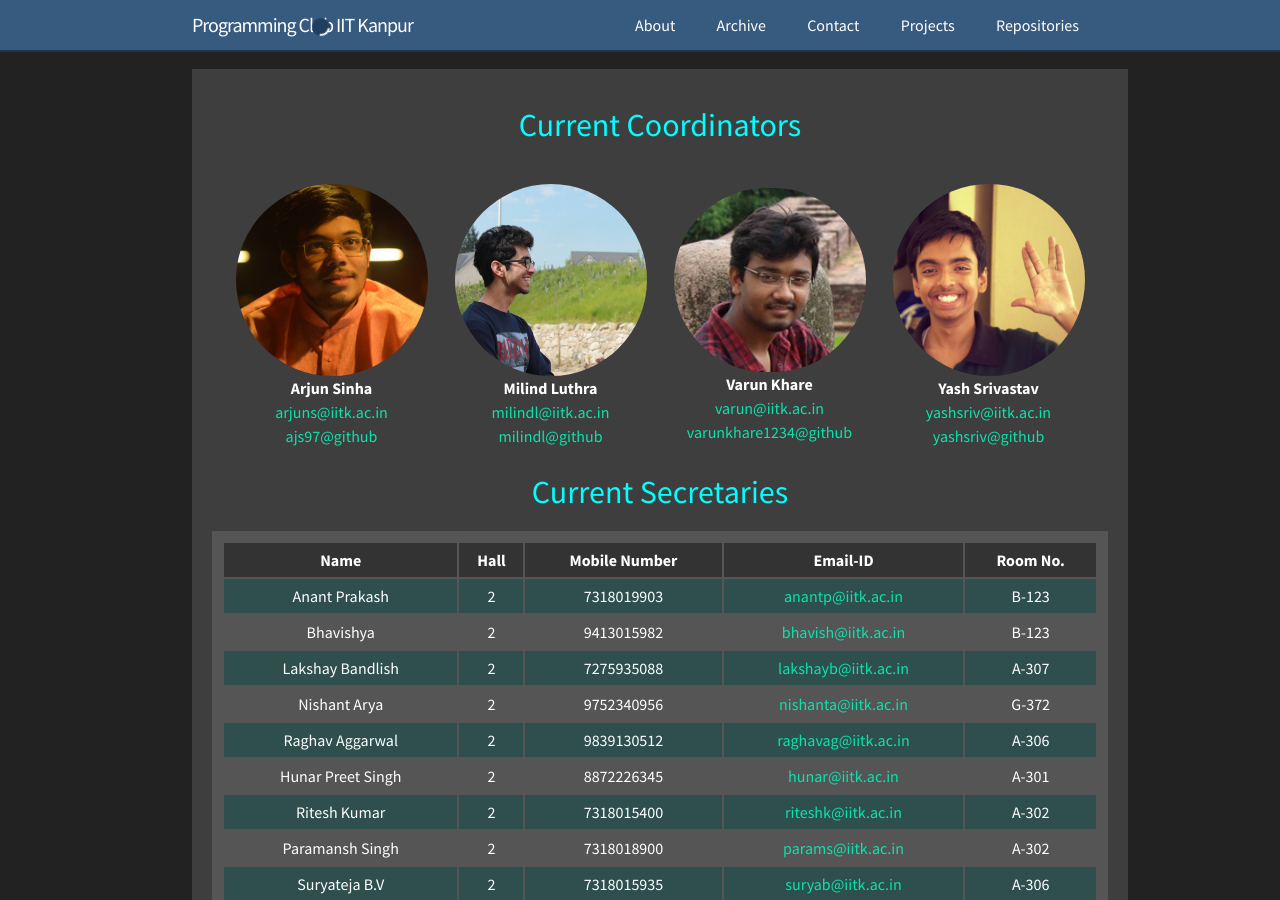
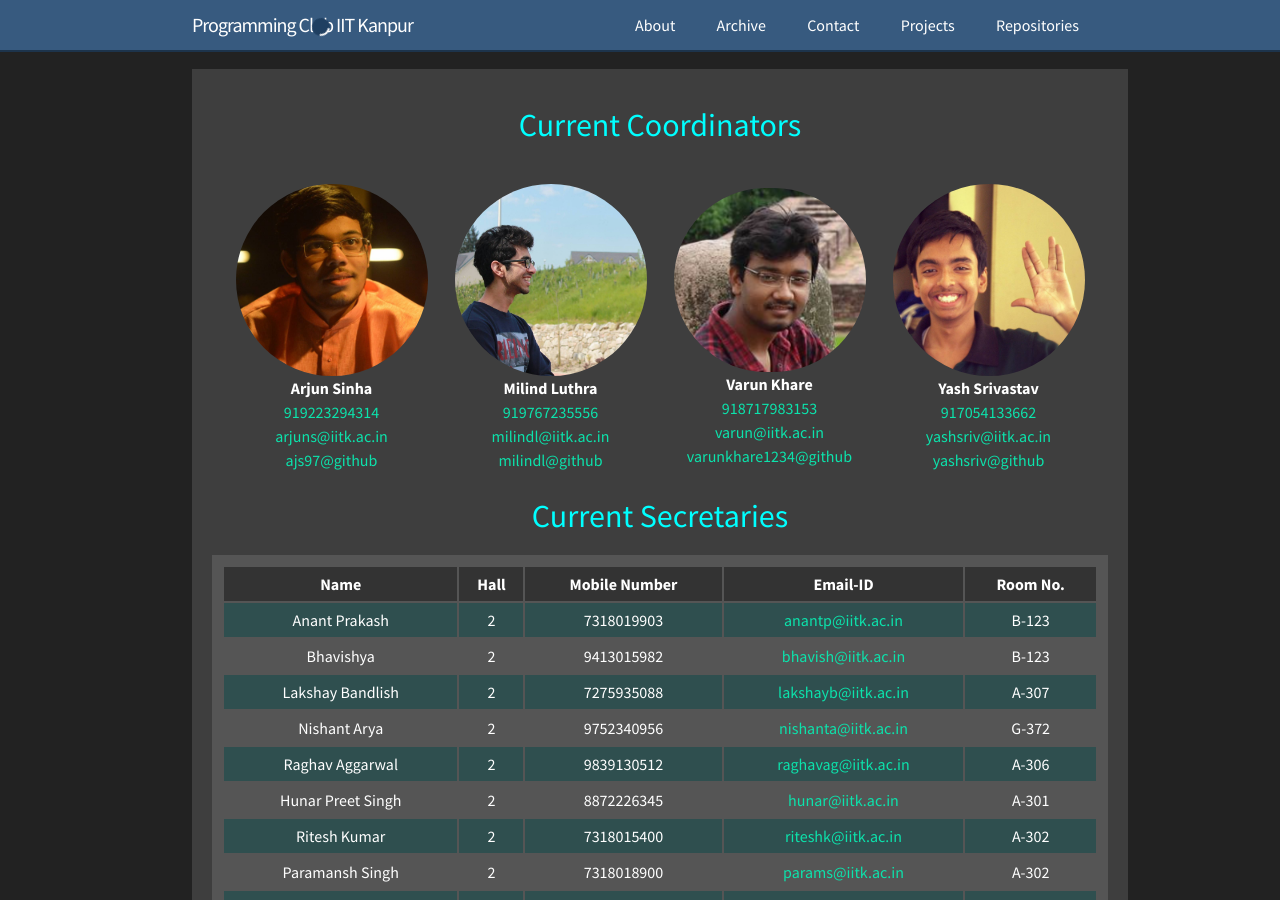
Before and after one commit to pclubiitk/pclub.in, a Jekyll site: the page built from contact.html, in a window 1280 px wide and 900 px high. Built offline with Jekyll 4.4.1, drawn with Linux system fonts in a browser that asks for light colours; nearby versions of some CDN libraries; comment, search, counter and statistics services are not loaded; a style sheet for code colours, icons or effects is not loaded.

Commit message:
Add coordinator numbers to contact page

```diff
--- a/contact.html
+++ b/contact.html
@@ -4,18 +4,22 @@ title: Contact
 permalink: /contact.html
 coordies:
   'Arjun Sinha':
+    number: +919223294314
     mail: arjuns@iitk.ac.in
     github: ajs97
     image: arjun.jpg
   'Milind Luthra':
+    number: +919767235556
     mail: milindl@iitk.ac.in
     github: milindl
     image: milind.jpg
   'Varun Khare':
+    number: +918717983153
     mail: varun@iitk.ac.in
     github: varunkhare1234
     image: varun.png
   'Yash Srivastav':
+    number: +917054133662
     mail: yashsriv@iitk.ac.in
     github: yashsriv
     image: yash.jpg
@@ -166,6 +170,7 @@ secys:
             <div> <img src="assets/image/{{ coordie[1].image }}" class="pic" alt="{{ coordie[0] }}"> </div>
             <div class="flex-col flex-grow-1">
               <div> <b> {{ coordie[0] }} </b> </div>
+              <div> <a href="tel:{{ coordie[1].number }}"> {{ coordie[1].number }} </a> </div>
               <div> <a href="mailto:{{ coordie[1].mail }}"> {{ coordie[1].mail }} </a> </div>
               <div> <a href="https://github.com/{{ coordie[1].github }}" target="_blank">{{ coordie[1].github }}@github</a></div>
             </div>
```
